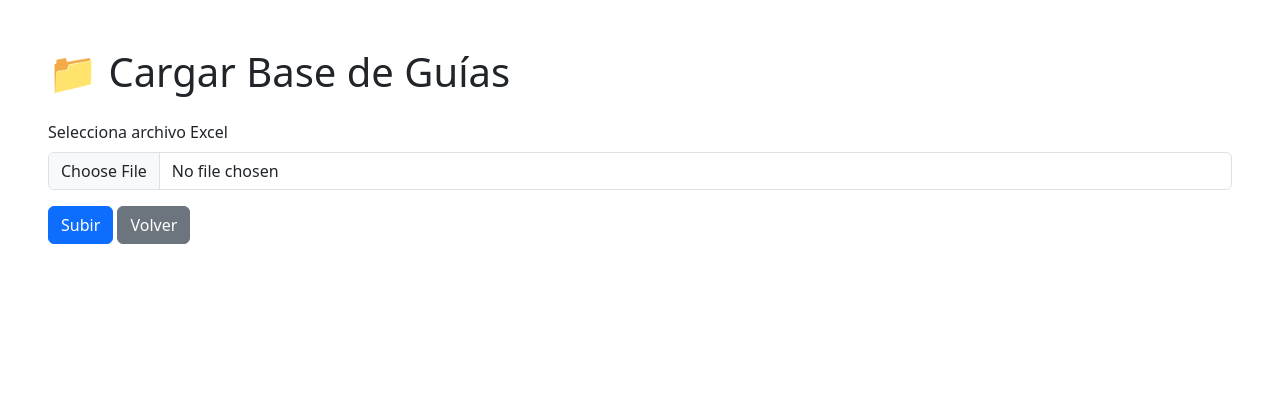
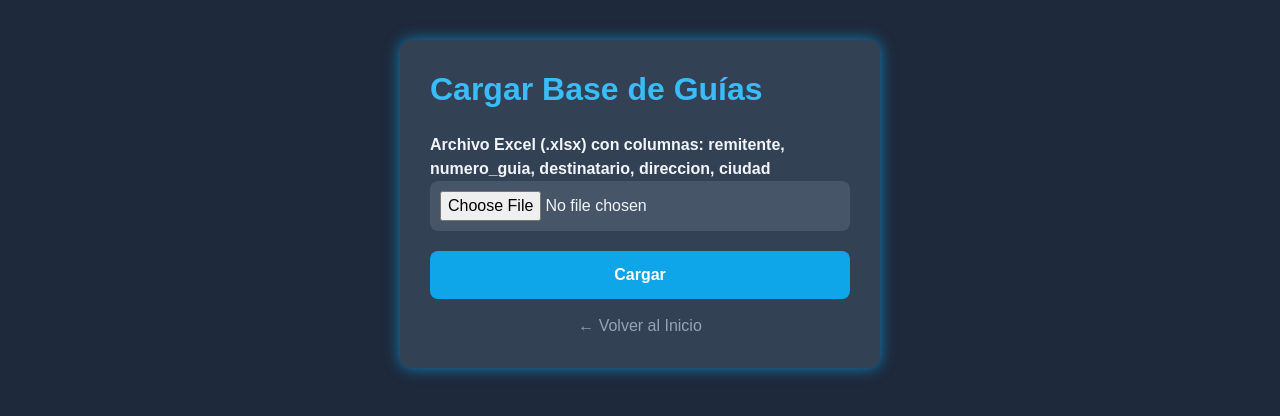
Before and after one commit to luisrobles062/mensajeria-app, a Flask app: page /cargar_base in a window 1280 px wide. Shown: the top 416 px of the page. Run offline with Flask 3, Linux system fonts and the light colour scheme.

Commit message:
Update cargar_base.html

```diff
--- a/templates/cargar_base.html
+++ b/templates/cargar_base.html
@@ -1,26 +1,89 @@
 <!DOCTYPE html>
 <html lang="es">
 <head>
-    <meta charset="UTF-8">
-    <title>Cargar Base de Guías</title>
-    <link href="https://cdn.jsdelivr.net/npm/bootstrap@5.3.0/dist/css/bootstrap.min.css" rel="stylesheet">
+    <meta charset="UTF-8" />
+    <title>CERTISERVI - Cargar Base de Guías</title>
+    <link href="https://cdn.jsdelivr.net/npm/bootstrap@5.3.0/dist/css/bootstrap.min.css" rel="stylesheet" />
+    <style>
+        body {
+            background-color: #1e293b;
+            color: #f1f5f9;
+            font-family: 'Montserrat', sans-serif;
+            padding: 40px;
+        }
+        .container {
+            max-width: 480px;
+            background: #334155;
+            padding: 30px;
+            border-radius: 12px;
+            box-shadow: 0 0 15px rgba(14,165,233,0.7);
+        }
+        h2 {
+            color: #38bdf8;
+            margin-bottom: 25px;
+            font-weight: 700;
+        }
+        label {
+            font-weight: 600;
+        }
+        input[type="file"] {
+            background: #475569;
+            border-radius: 8px;
+            padding: 10px;
+            color: #f1f5f9;
+            width: 100%;
+            margin-bottom: 20px;
+        }
+        button {
+            background-color: #0ea5e9;
+            border: none;
+            padding: 12px 20px;
+            color: white;
+            font-weight: 700;
+            border-radius: 8px;
+            width: 100%;
+            cursor: pointer;
+            transition: background-color 0.3s ease;
+        }
+        button:hover {
+            background-color: #0284c7;
+        }
+        .alert {
+            margin-bottom: 20px;
+            font-weight: 600;
+        }
+        .link-home {
+            margin-top: 15px;
+            display: block;
+            text-align: center;
+            color: #94a3b8;
+            text-decoration: none;
+        }
+        .link-home:hover {
+            color: #0ea5e9;
+        }
+    </style>
 </head>
-<body class="p-5">
-    <h1 class="mb-4">📁 Cargar Base de Guías</h1>
+<body>
+    <div class="container">
+        <h2>Cargar Base de Guías</h2>
+
         {% with messages = get_flashed_messages(with_categories=true) %}
           {% if messages %}
             {% for category, message in messages %}
-          <div class="alert alert-{{ category }}">{{ message }}</div>
+              <div class="alert alert-{{ 'danger' if category=='danger' else ('success' if category=='success' else 'warning') }}" role="alert">
+                {{ message|safe }}
+              </div>
             {% endfor %}
           {% endif %}
         {% endwith %}
-    <form method="POST" enctype="multipart/form-data">
-        <div class="mb-3">
-            <label for="archivo" class="form-label">Selecciona archivo Excel</label>
-            <input class="form-control" type="file" name="archivo" accept=".xlsx,.xls" required>
+
+        <form method="post" enctype="multipart/form-data">
+            <label for="archivo_excel">Archivo Excel (.xlsx) con columnas: remitente, numero_guia, destinatario, direccion, ciudad</label>
+            <input type="file" name="archivo_excel" id="archivo_excel" accept=".xlsx" required />
+            <button type="submit">Cargar</button>
+        </form>
+        <a href="{{ url_for('index') }}" class="link-home">← Volver al Inicio</a>
     </div>
-        <button class="btn btn-primary">Subir</button>
-        <a href="{{ url_for('index') }}" class="btn btn-secondary">Volver</a>
-    </form>
 </body>
 </html>
```
Lines whose indentation alone changed are shown as unchanged.
